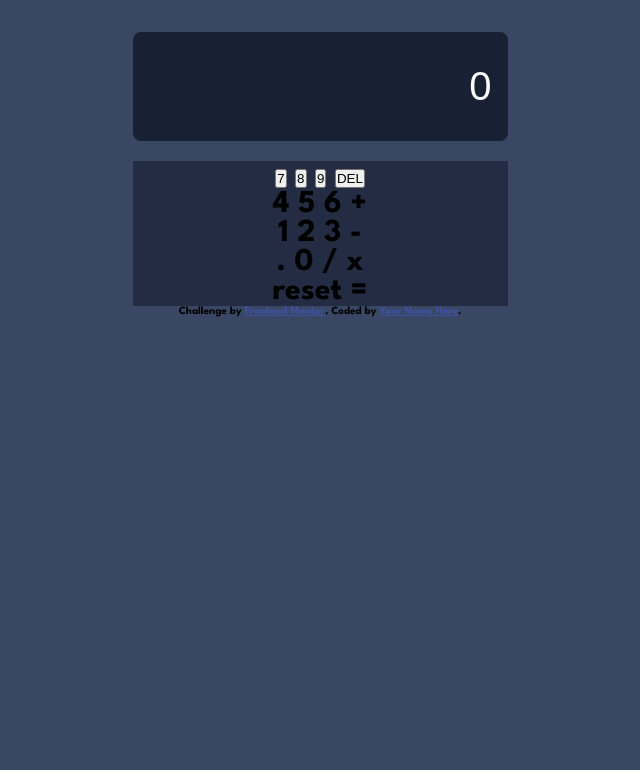
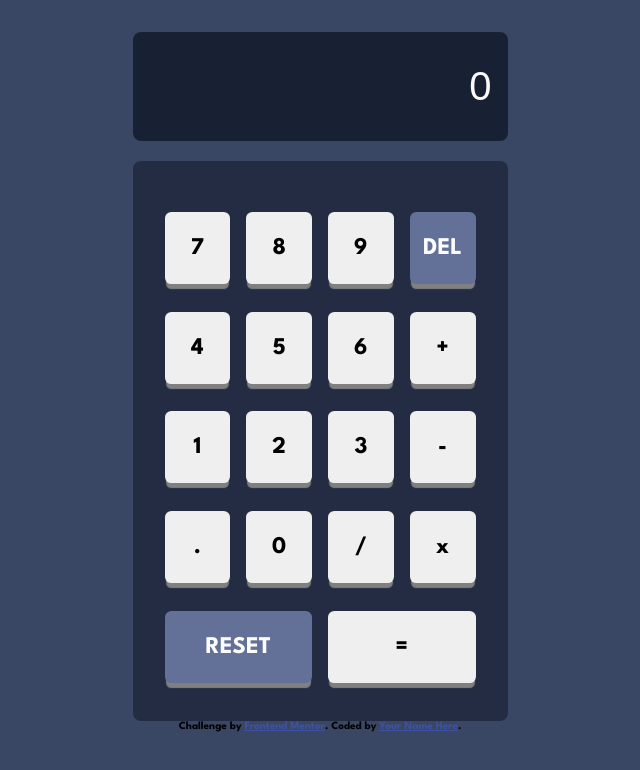
Before and after one commit to Muyixone/Functional-Calculator, a plain HTML site: page index.html in a window 1280 px wide. Shown: the whole page, without its empty margins (320-960 px from the left). Drawn offline with Linux system fonts and the light colour scheme.

Commit message:
Calculator with some css styles

```diff
--- a/calc.css
+++ b/calc.css
@@ -1,6 +1,8 @@
 @import url('https://fonts.googleapis.com/css2?family=League+Spartan:wght@700&display=swap');
 
-* {
+*,
+*::after,
+*::before {
     margin: 0;
     padding: 0;
     box-sizing: border-box;
@@ -20,6 +22,9 @@
         /* THEME 1 TEXT COLOR */
     --text-gray: hsl(221, 14%, 31%);
     --text-white: hsla(0, 0%, 100%, 0.979);
+
+    /* TYPOGRAPHY */
+    --border-radius: .5rem;
 }
 body {
     font-size: 32px;
@@ -28,6 +33,7 @@ body {
     background-color: var(--main-bg-color);
     /* min-width: 375px; */
     margin: 1rem auto;
+
 
 
 }
@@ -43,7 +49,7 @@ body {
 #display {
     background-color: var(--display-bg-color);
     border: none;
-    border-radius: .5rem;
+    border-radius: var(--border-radius);
     margin-bottom: 1.25rem;
     width: 100%;
     padding: 2rem 1rem ;
@@ -55,9 +61,39 @@ body {
 
 
 .buttons {
+    table-layout: fixed; /*This line gives the buttons in the table equal with*/
+    border-collapse: separate; /* Creates spacing between the borders of table cells*/
+    border-spacing: 1rem;
+    background-color: var(--toggle-bg-color);
+    border-radius: var(--border-radius);
+    padding: 1.8rem 1rem 1rem;
+    width: 100%;
+    height: 70vh;
+}
 
-    background-color: var(--toggle-bg-color);
+input[type=button] {
+    font-family: inherit;
+    font-size: 1.5rem;
+    width: 100%;
+    height: 4.5rem;
+    /* padding: 1.3rem; */
+    border-radius: .4rem;
+    border: none;
+    text-align: center;
+
+    box-shadow: 0 6px 1px -1px gray;
+
 }
+input[value=del],
+input[value=reset] {
+    color: var(--text-white);
+    background-color: var(--btn-blue-color);
+    text-transform: uppercase;
+
+    /* box-shadow: 0 6px 1px -1px var(--btn-blue-color-shadow); */
+}
+
+
 
 
 
--- a/index.html
+++ b/index.html
@@ -17,58 +17,47 @@
 
     <tr>
       <td colspan="4"><input id="display" value="0"></td>
-
     </tr>
 
-    <div class="buttons">
+    <table class="buttons">
       <tr>
         <td class="btn_white"><input type="button" value="7"></td>
         <td class="btn_white"><input type="button" value="8"></td>
         <td class="btn_white"><input type="button" value="9"></td>
-        <td class="btn__purple del"><input type="button" value="DEL"></td>
+        <td class="btn__purple del"><input type="button" value="del"></td>
       </tr>
-    </div>
 
-    <div class="buttons">
       <tr>
-        <td class="btn_white">4</td>
-        <td class="btn_white">5</td>
-        <td class="btn_white">6</td>
-        <td class="btn_white">+</td>
+        <td class="btn_white"><input type="button" value="4"></td>
+        <td class="btn_white"><input type="button" value="5"></td>
+        <td class="btn_white"><input type="button" value="6"></td>
+        <td class="btn_white"><input type="button" value="+"></td>
       </tr>
-    </div>
 
-    <div class="buttons">
       <tr>
-        <td class="btn_white">1</td>
-        <td class="btn_white">2</td>
-        <td class="btn_white">3</td>
-        <td class="btn_white">-</td>
+        <td class="btn_white"><input type="button" value="1"></td>
+        <td class="btn_white"><input type="button" value="2"></td>
+        <td class="btn_white"><input type="button" value="3"></td>
+        <td class="btn_white"><input type="button" value="-"></td>
       </tr>
-    </div>
 
-    <div class="buttons">
       <tr>
-        <td class="btn_white">.</td>
-        <td class="btn_white">0</td>
-        <td class="btn_white">/</td>
-        <td class="btn_white">x</td>
+        <td class="btn_white"><input type="button" value="."></td>
+        <td class="btn_white"><input type="button" value="0"></td>
+        <td class="btn_white"><input type="button" value="/"></td>
+        <td class="btn_white"><input type="button" value="x"></td>
       </tr>
-    </div>
 
-    <div class="buttons">
       <tr>
-        <td class="btn__purple reset">reset</td>
-        <td class="btn_red equal">=</td>
+        <td colspan="2" class="btn__purple reset"><input type="button" value="reset"></td>
+        <td colspan="2" class="btn_red equal"><input type="button" value="="></td>
       </tr>
-    </div>
+    </table>
 
     <div class="attribution">
       Challenge by <a href="https://www.frontendmentor.io?ref=challenge" target="_blank">Frontend Mentor</a>.
       Coded by <a href="#">Your Name Here</a>.
     </div>
-
-
 </main>
 
   <script src="calc.js"></script>
```
